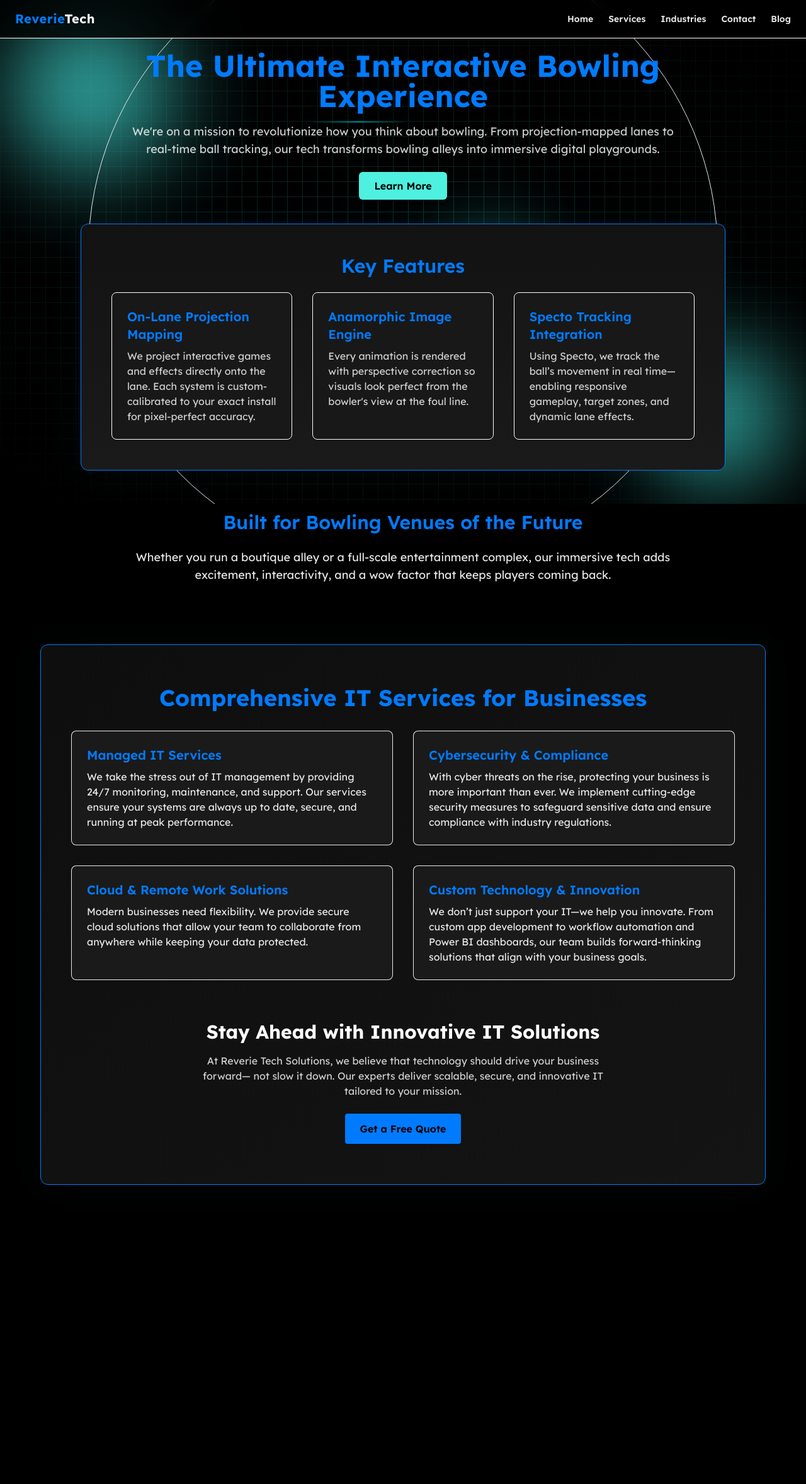
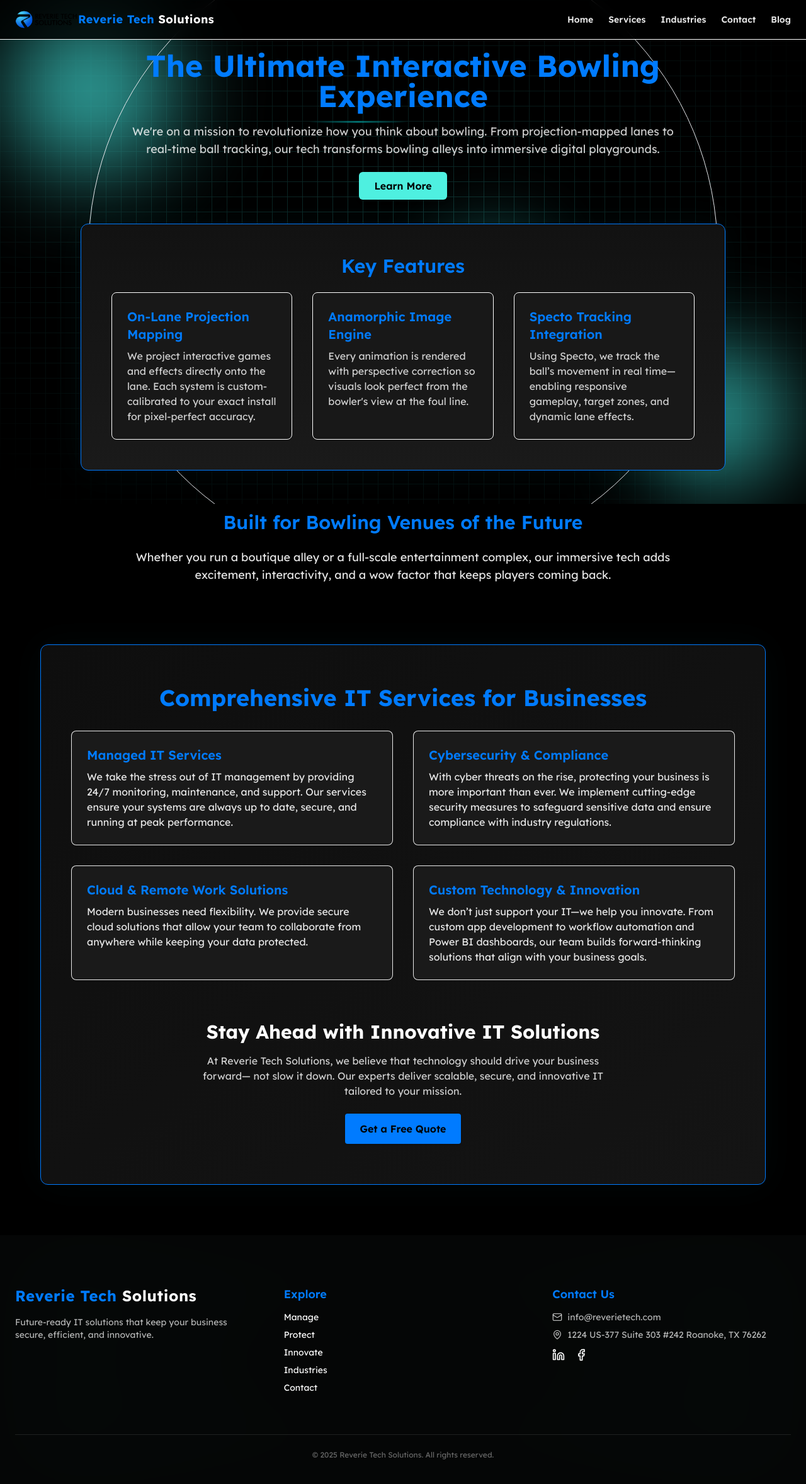
Before and after one commit to Sam-Melius/reverie, a Next.js app: page /industries/bowling in a window 1280 px wide. Shown: the whole page at 63% size. Before the commit the page ends 1961 px from the top, so only its background shows below. Built offline with nearby package versions, Linux system fonts and the light colour scheme.

Commit message:
footer and links

```diff
--- a/src/app/blog/[slug]/page.jsx
+++ b/src/app/blog/[slug]/page.jsx
@@ -1,12 +1,12 @@
 import { client } from "../../../../sanity/lib/client";
-import { singlePostQuery } from "../../../../sanity/lib/queries";
+import { postBySlugQuery } from "../../../../sanity/lib/queries";
 import { PortableText } from "@portabletext/react";
 import { urlForImage } from "../../../../sanity/lib/image";
 import { lexend } from "../../../styles/fonts";
 
 
 export default async function BlogPost({ params }) {
-  const post = await client.fetch(singlePostQuery(params.slug));
+  const post = await client.fetch(postBySlugQuery, { slug: params.slug });
 
   if (!post) return <div className="text-white p-10">Post not found.</div>;
 
--- a/src/app/layout.js
+++ b/src/app/layout.js
@@ -2,6 +2,7 @@ import "./globals.css";
 import Header from "../components/Header";
 import BackgroundFX from "../components/BackgroundFX";
 import { lexend } from '../styles/fonts';
+import Footer from "@/components/Footer";
 
 export const metadata = {
   title: "Reverie Tech",
@@ -16,6 +17,7 @@ export default function RootLayout({ children }) {
         <Header />
         {children}
       </body>
+      <Footer />
     </html>
   );
 }
--- /dev/null
+++ b/src/components/Footer.jsx
@@ -0,0 +1,63 @@
+"use client";
+
+import Link from "next/link";
+import { Facebook, Linkedin, Mail, MapPin } from "lucide-react";
+
+export default function Footer() {
+  return (
+    <footer className="relative bg-[#050505] text-white pt-20 pb-10 px-6 overflow-hidden">
+      {/* Background glow + scanlines */}
+      <div className="absolute inset-0 z-0 pointer-events-none">
+        <div className="absolute inset-0 bg-[radial-gradient(transparent,rgba(0,255,229,0.1))] blur-[80px] opacity-20" />
+        <div className="absolute inset-0 bg-[repeating-linear-gradient(180deg,rgba(255,255,255,0.03),rgba(255,255,255,0.03)_1px,transparent_1px)] mix-blend-soft-light opacity-10" />
+      </div>
+
+      <div className="relative z-10 max-w-7xl mx-auto grid grid-cols-1 md:grid-cols-3 gap-12 text-sm">
+        {/* Logo + Tagline */}
+        <div className="space-y-4">
+          <h3 className="text-2xl font-bold text-[color:var(--accent)] tracking-wide">Reverie Tech <span className="text-white"> Solutions</span></h3>
+          <p className="text-white/70">
+            Future-ready IT solutions that keep your business secure, efficient, and innovative.
+          </p>
+        </div>
+
+        {/* Quick Links */}
+        <div className="space-y-3">
+          <h4 className="text-lg font-semibold text-[color:var(--accent)]">Explore</h4>
+          <ul className="space-y-2">
+            <li><Link href="/services/manage" className="hover:text-[color:var(--accent-alt)]">Manage</Link></li>
+            <li><Link href="/services/protect" className="hover:text-[color:var(--accent-alt)]">Protect</Link></li>
+            <li><Link href="/services/innovate" className="hover:text-[color:var(--accent-alt)]">Innovate</Link></li>
+            <li><Link href="/#industries" className="hover:text-[color:var(--accent-alt)]">Industries</Link></li>
+            <li><Link href="/contact" className="hover:text-[color:var(--accent-alt)]">Contact</Link></li>
+          </ul>
+        </div>
+
+        {/* Contact */}
+        <div className="space-y-3">
+          <h4 className="text-lg font-semibold text-[color:var(--accent)]">Contact Us</h4>
+          <ul className="space-y-2 text-white/70">
+            <li className="flex items-center gap-2"><Mail size={16} /> info@reverietech.com</li>
+            <li className="flex items-center gap-2"><MapPin size={16} /> 1224 US-377 Suite 303 #242
+Roanoke, TX 76262</li>
+          </ul>
+
+          {/* Social Icons */}
+          <div className="flex gap-4 mt-4">
+            <Link href="https://linkedin.com" target="_blank" className="hover:text-[color:var(--accent-alt)]">
+              <Linkedin size={20} />
+            </Link>
+            <Link href="https://facebook.com" target="_blank" className="hover:text-[color:var(--accent-alt)]">
+              <Facebook size={20} />
+            </Link>
+          </div>
+        </div>
+      </div>
+
+      {/* Divider */}
+      <div className="relative z-10 mt-16 border-t border-white/10 pt-6 text-center text-xs text-white/40">
+        &copy; {new Date().getFullYear()} Reverie Tech Solutions. All rights reserved.
+      </div>
+    </footer>
+  );
+}
--- a/src/components/Header.jsx
+++ b/src/components/Header.jsx
@@ -16,12 +16,18 @@ export default function Header() {
   return (
     <header className="fixed top-0 w-full z-50 bg-black/80 backdrop-blur border-b border-[color:var(--accent)/10]">
       <div className={`max-w-7xl mx-auto px-6 py-4 flex justify-between items-center ${lexend.className}`}>
-        <Link
-          href="/"
-          className="text-[color:var(--accent)] font-bold text-xl tracking-wide"
-        >
-          Reverie<span className="text-white">Tech</span>
-        </Link>
+<Link href="/" className="flex items-center w-auto">
+  <img
+    src="/ReverieLogo.png"
+    alt="Reverie Tech Logo"
+    className="w-[100px] h-auto object-contain"
+  />
+  <span className="text-[color:var(--accent)] font-bold text-lg tracking-wide">
+    Reverie Tech<span className="text-white"> Solutions</span>
+  </span>
+</Link>
+
+
 
         <nav className="flex gap-6 text-sm font-semibold">
           <Link href="/" className={navLink(pathname, "/")}>Home</Link>
```
Also changed, not shown: public/ReverieLogo.png (added).
